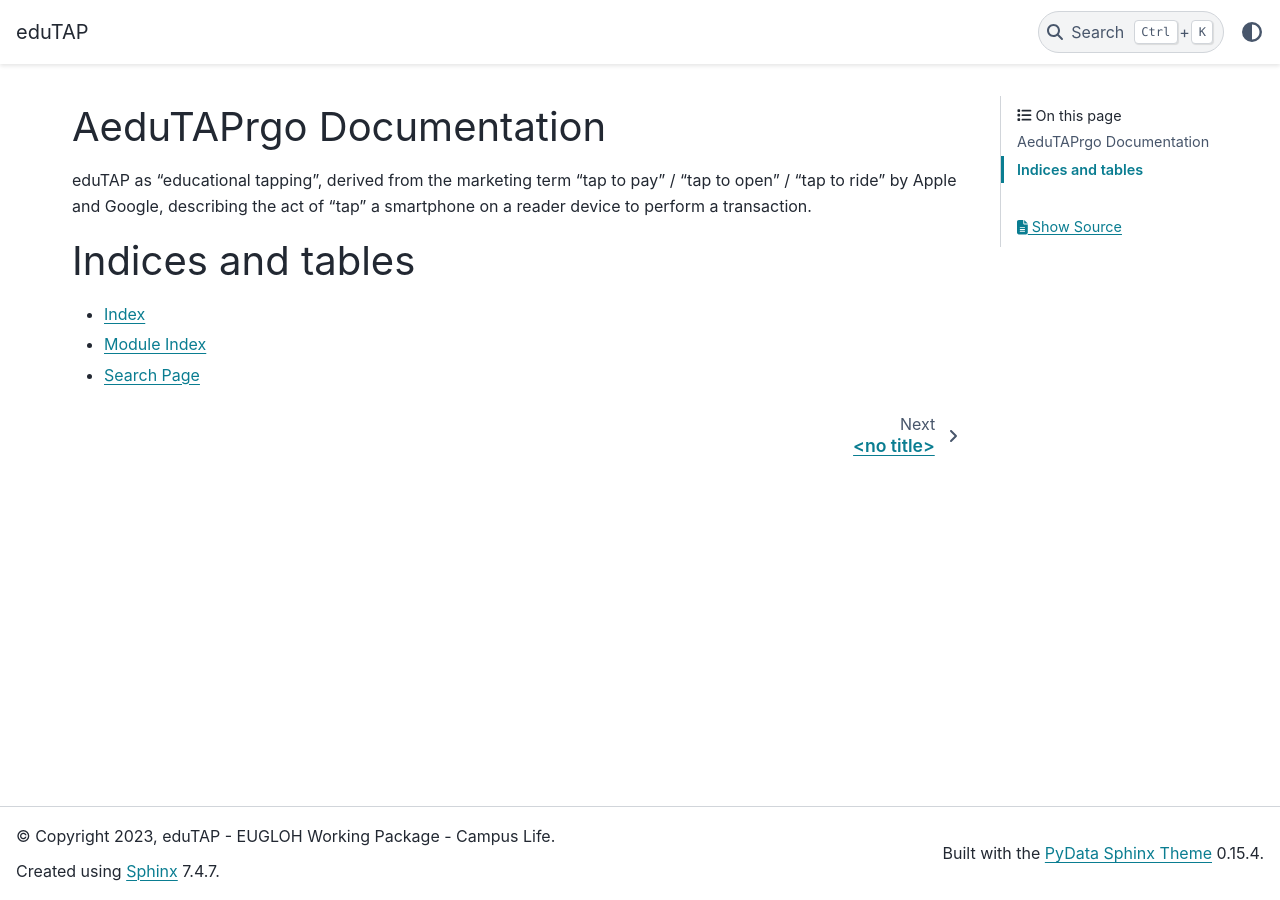
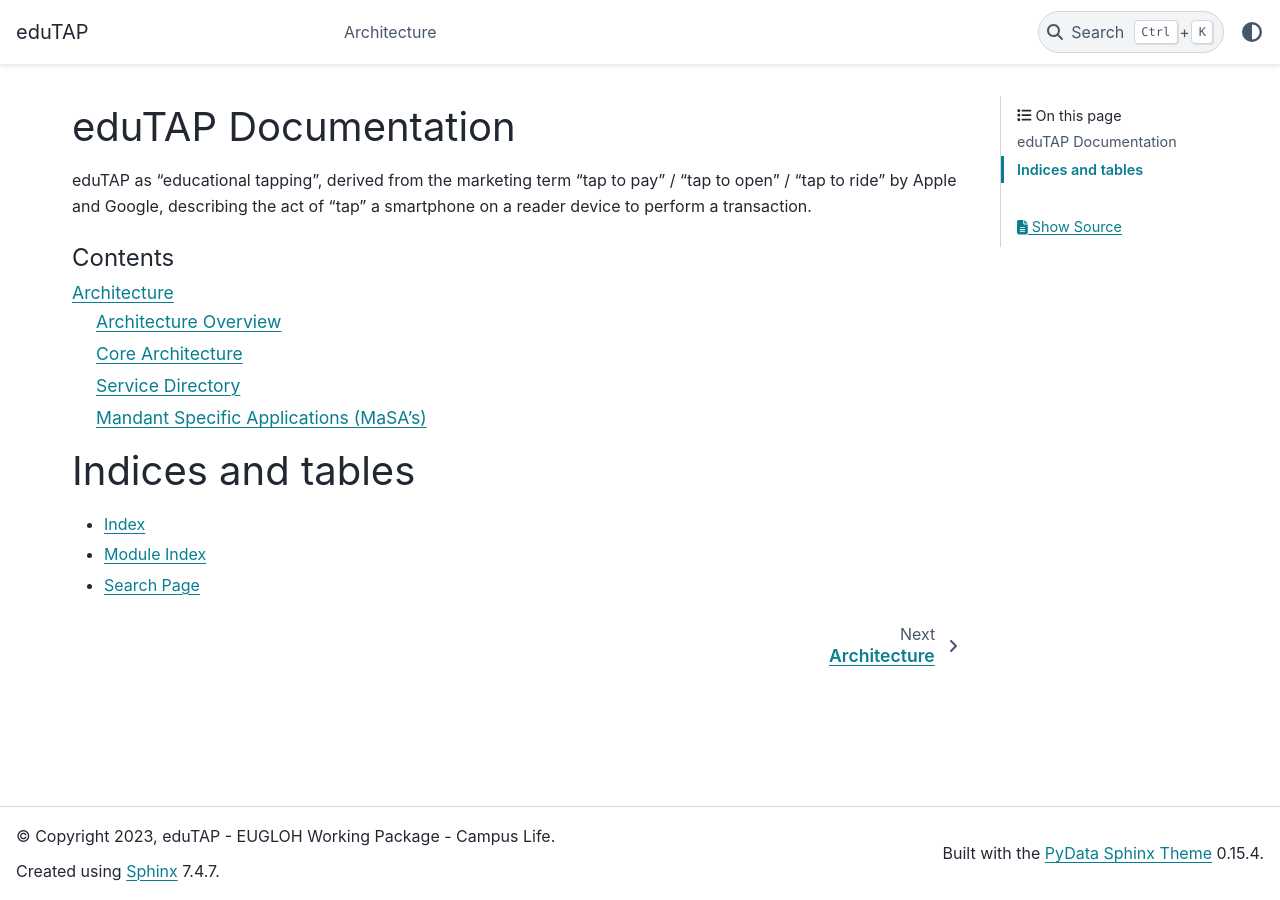
Before and after one commit to edutap-eu/documentation, a Sphinx documentation site: the page built from source/index.md, in a window 1280 px wide. Built offline with Sphinx 7.4.7 and the PyData theme 0.15.4, drawn with Linux system fonts in a browser that asks for light colours.

Commit message:
base strct for arch

````diff
--- a/source/architecture/index.md
+++ b/source/architecture/index.md
@@ -0,0 +1,15 @@
+# Architecture
+
+```{toctree}
+---
+maxdepth: 2
+caption: Contents
+---
+
+overview.md
+core.md
+servicedirectory.md
+masa.md
+infrastructure.md
+
+```
--- /dev/null
+++ b/source/architecture/servicedirectory.md
@@ -0,0 +1 @@
+# Service Directory
--- a/source/index.md
+++ b/source/index.md
@@ -1,4 +1,4 @@
-# AeduTAPrgo Documentation
+# eduTAP Documentation
 
 eduTAP as "educational tapping", derived from the marketing term "tap to pay" / "tap to open" / "tap to ride" by Apple and Google, describing the act of "tap" a smartphone on a reader device to perform a transaction.
 
````
Also changed, not shown: source/architecture/core.md (added, +7 -0 lines), source/architecture/masa.md (added, +6 -0 lines), source/architecture/infrastructure.md (added).
